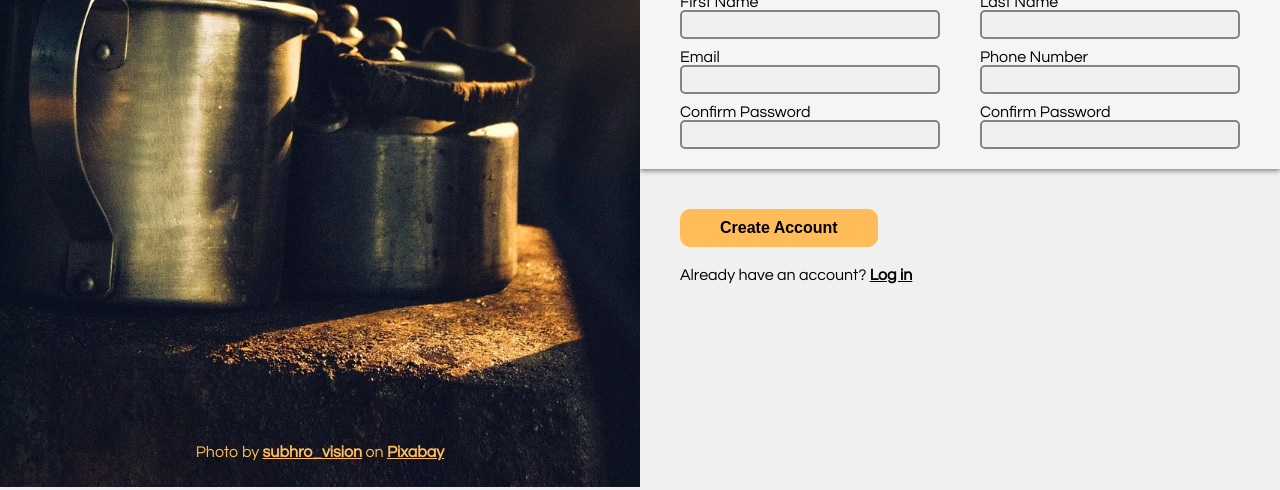
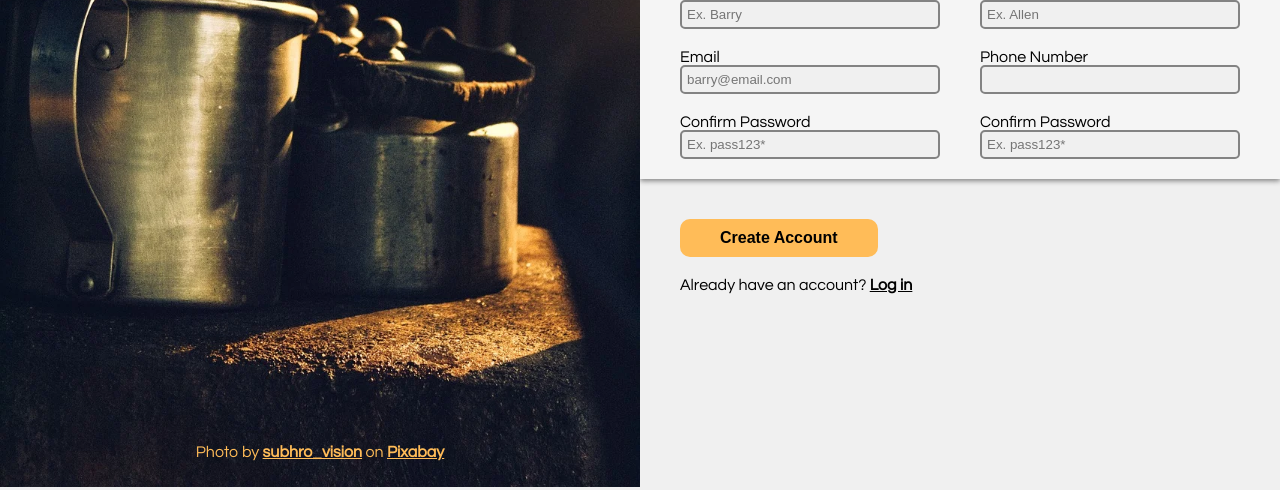
Before and after one commit to KevinV0212/sign-up-form, a plain HTML site: page index.html in a window 1280 px wide. Shown: the part 473-963 px from the top of the page. Drawn offline with Linux system fonts and the light colour scheme.

Commit message:
added placeholders to fields

```diff
--- a/index.html
+++ b/index.html
@@ -48,18 +48,23 @@
                                     <input type="text"
                                             id="first-name"
                                             name="first-name"
+                                            placeholder="Ex. Barry"
                                             required>
                                 </div>
                                 <div>
                                     <label for="email">Email</label>
-                                    <input type="email" first
-                                    required>
+                                    <input type="email"
+                                            id="email"
+                                            name="email"
+                                            placeholder="barry@email.com"
+                                            required>
                                 </div>
                                 <div>
                                     <label for="pass">Confirm Password</label>
                                     <input type="password"
                                             id="pass"
                                             name="pass"
+                                            placeholder="Ex. pass123*"
                                             required>
                                 </div>
                             </div>
@@ -69,20 +74,22 @@
                                     <input type="text"
                                             id="last-name"
                                             name="last-name"
+                                            placeholder="Ex. Allen"
                                             required>
                                 </div>
                                 <div>
                                     <label for="phone">Phone Number</label>
                                     <input type="tel"
-                                    id="phone"
-                                    name="phone"
-                                    required>
+                                            id="phone"
+                                            name="phone"
+                                            required>
                                 </div>
                                 <div>
                                     <label for="pass-confirm">Confirm Password</label>
                                     <input type="password"
                                             id="pass-confirm"
                                             name="pass-confirm"
+                                            placeholder="Ex. pass123*"
                                             required>
                                 </div>
                             </div>
--- a/style.css
+++ b/style.css
@@ -120,7 +120,7 @@ input{
     flex: 1 1 0;
     display:flex;
     flex-direction:column;
-    gap: 10px;
+    gap: 20px;
 }
 
 label{
```
